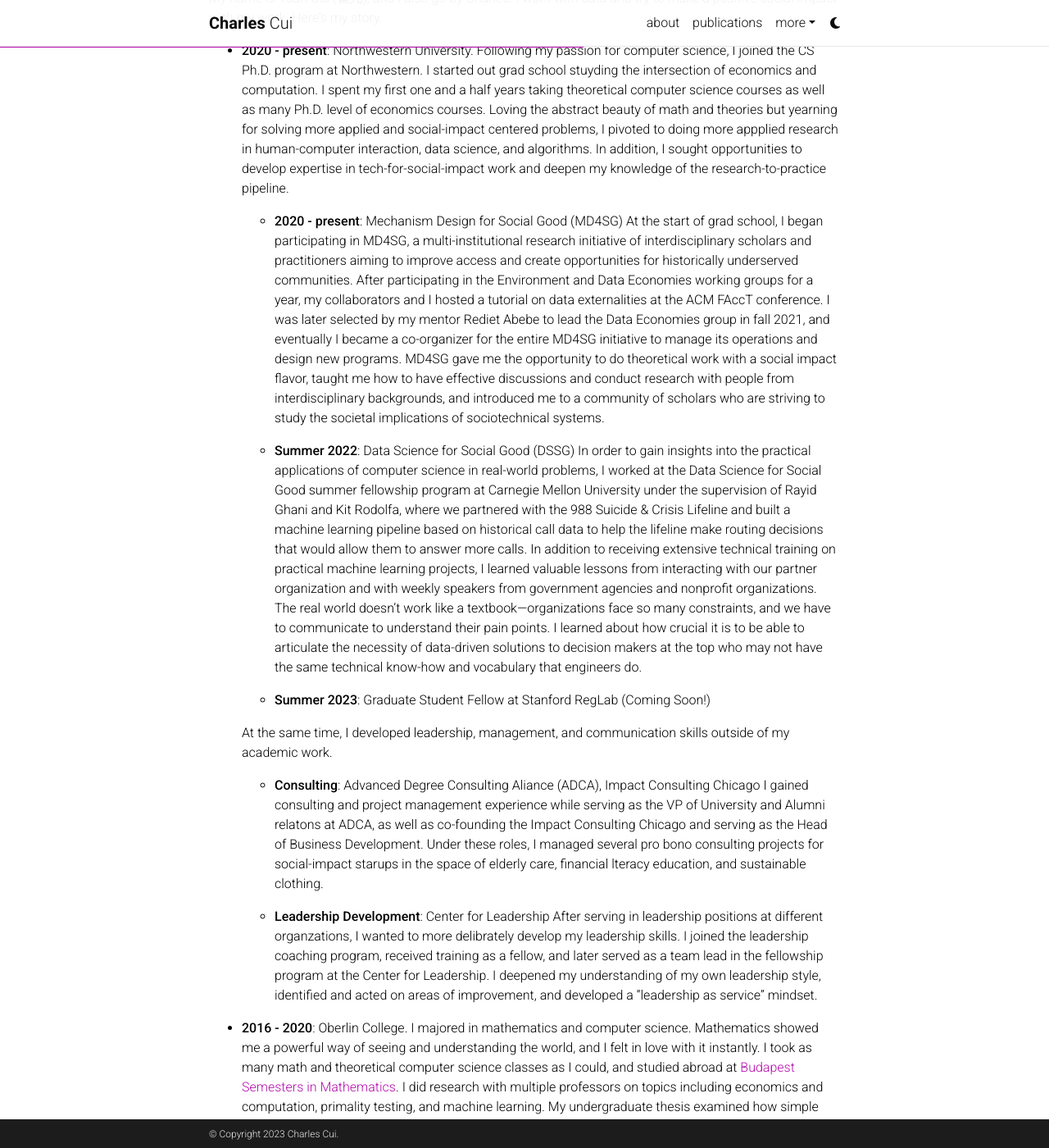
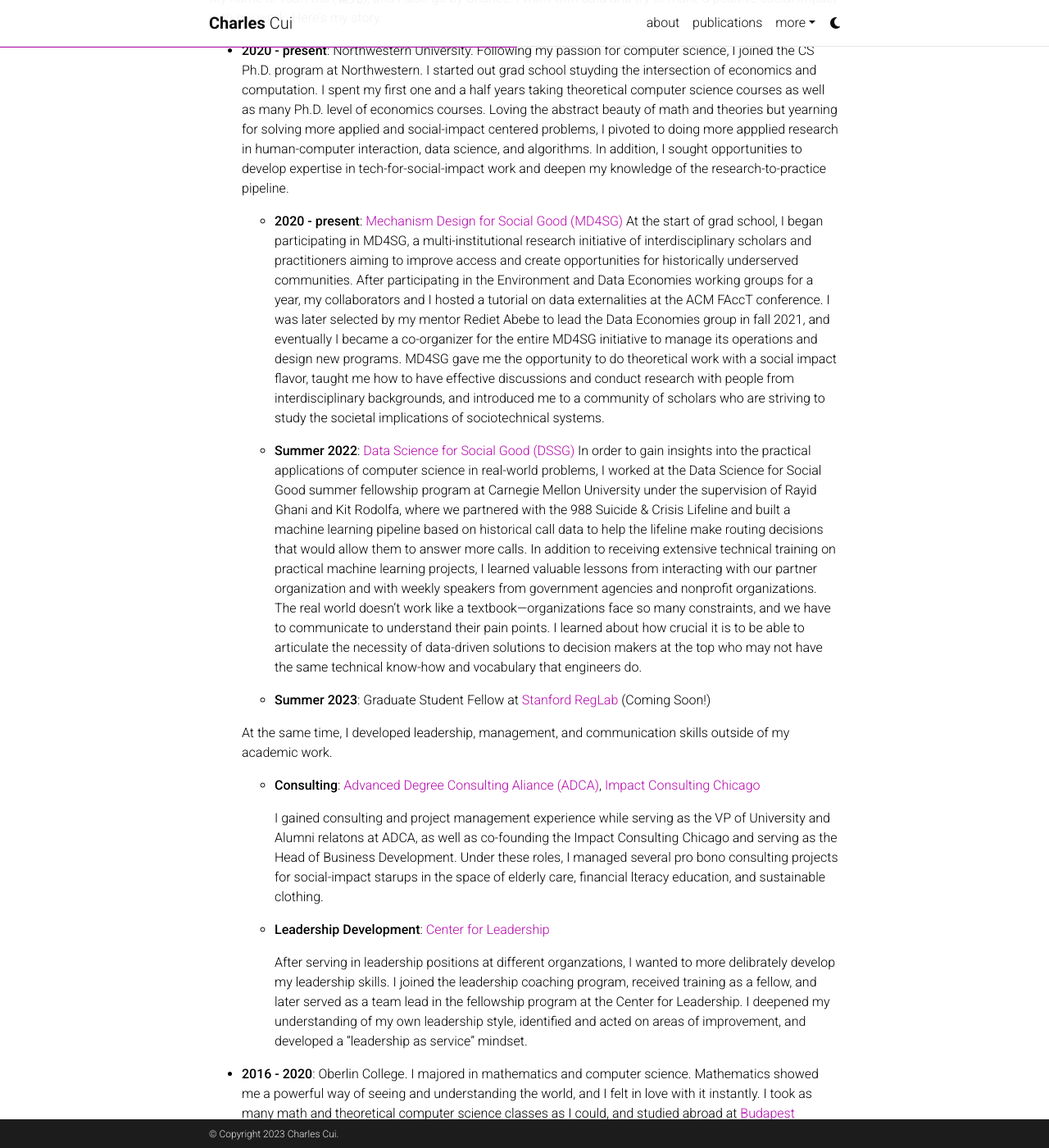
Before and after one commit to digital-flaneur/digital-flaneur.github.io, a Jekyll site: the page built from _pages/bio.md, in a window 1280 px wide and 1400 px high, scrolled down 241 px. Shown: the whole window at 82% size. Built offline with Jekyll 4.4.1, drawn with Linux system fonts in a browser that asks for light colours; comment, search, counter and statistics services are not loaded; a style sheet for code colours, icons or effects is not loaded; some of the changed lines change nothing that is shown.

Commit message:
update bio

```diff
--- a/_pages/bio.md
+++ b/_pages/bio.md
@@ -14,24 +14,26 @@
 - **2020 - present**: Northwestern University.
   Following my passion for computer science, I joined the CS Ph.D. program at Northwestern. I started out grad school stuyding the intersection of economics and computation. I spent my first one and a half years taking theoretical computer science courses as well as many Ph.D. level of economics courses. Loving the abstract beauty of math and theories but yearning for solving more applied and social-impact centered problems, I pivoted to doing more appplied research in human-computer interaction, data science, and algorithms. In addition, I sought opportunities to develop expertise in tech-for-social-impact work and deepen my knowledge of the research-to-practice pipeline.
 
-  - **2020 - present**: Mechanism Design for Social Good (MD4SG)
+  - **2020 - present**: [Mechanism Design for Social Good (MD4SG)](https://www.md4sg.com/)
     At the start of grad school, I began participating in MD4SG, a multi-institutional research initiative of interdisciplinary scholars and practitioners aiming to improve access and create opportunities for historically underserved communities. After participating in the Environment and Data Economies working groups for a year, my collaborators and I hosted a tutorial on data externalities at the ACM FAccT conference. I was later selected by my mentor Rediet Abebe to lead the Data Economies group in fall 2021, and eventually I became a co-organizer for the entire MD4SG initiative to manage its operations and design new programs. MD4SG gave me the opportunity to do theoretical work with a social impact flavor, taught me how to have effective discussions and conduct research with people from interdisciplinary backgrounds, and introduced me to a community of scholars who are striving to study the societal implications of sociotechnical systems.
 
-  - **Summer 2022**: Data Science for Social Good (DSSG)
+  - **Summer 2022**: [Data Science for Social Good (DSSG)](https://www.dssgfellowship.org/)
     In order to gain insights into the practical applications of computer science in real-world problems, I worked at the Data Science for Social Good summer fellowship program at Carnegie Mellon University under the supervision of Rayid Ghani and Kit Rodolfa, where we partnered with the 988 Suicide & Crisis Lifeline and built a machine learning pipeline based on historical call data to help the lifeline make routing decisions that would allow them to answer more calls. In addition to receiving extensive technical training on practical machine learning projects, I learned valuable lessons from interacting with our partner organization and with weekly speakers from government agencies and nonprofit organizations. The real world doesn't work like a textbook—organizations face so many constraints, and we have to communicate to understand their pain points. I learned about how crucial it is to be able to articulate the necessity of data-driven solutions to decision makers at the top who may not have the same technical know-how and vocabulary that engineers do.
     <!-- I felt re-energized in my career path because my skills made a small, yet tangible, difference in a problem that involves millions of callers every year seeking mental health support.   -->
     <!-- While MD4SG allowed me to work on the intersection of theoretical computer science and society, I was curious to see how such research could translate into actions. Theoretical models often make too many assumptions about reality so that certain mathematical tools can be applied to obtain “elegant” results, but such research rarely involves actual stakeholders and little follow-up work is done to take the next steps to apply the theoretical solutions.  -->
 
-  - **Summer 2023**: Graduate Student Fellow at Stanford RegLab
-  (Coming Soon!)
+  - **Summer 2023**: Graduate Student Fellow at [Stanford RegLab](https://reglab.stanford.edu/)
+    (Coming Soon!)
     <!-- description goes here. what i did and lessons learned. -->
 
   At the same time, I developed leadership, management, and communication skills outside of my academic work.
 
-  - **Consulting**: Advanced Degree Consulting Aliance (ADCA), Impact Consulting Chicago
+  - **Consulting**: [Advanced Degree Consulting Aliance (ADCA)](https://adca.northwestern.edu/), [Impact Consulting Chicago](https://www.linkedin.com/company/impact-consulting-chicago/)
+
     I gained consulting and project management experience while serving as the VP of University and Alumni relatons at ADCA, as well as co-founding the Impact Consulting Chicago and serving as the Head of Business Development. Under these roles, I managed several pro bono consulting projects for social-impact starups in the space of elderly care, financial lteracy education, and sustainable clothing.
 
-  - **Leadership Development**: Center for Leadership
+  - **Leadership Development**: [Center for Leadership](https://lead.northwestern.edu/)
+
     After serving in leadership positions at different organzations, I wanted to more delibrately develop my leadership skills. I joined the leadership coaching program, received training as a fellow, and later served as a team lead in the fellowship program at the Center for Leadership. I deepened my understanding of my own leadership style, identified and acted on areas of improvement, and developed a "leadership as service" mindset.
 
   <!-- RCTP | entrepreneurship: homeriser, the garage-->
```
